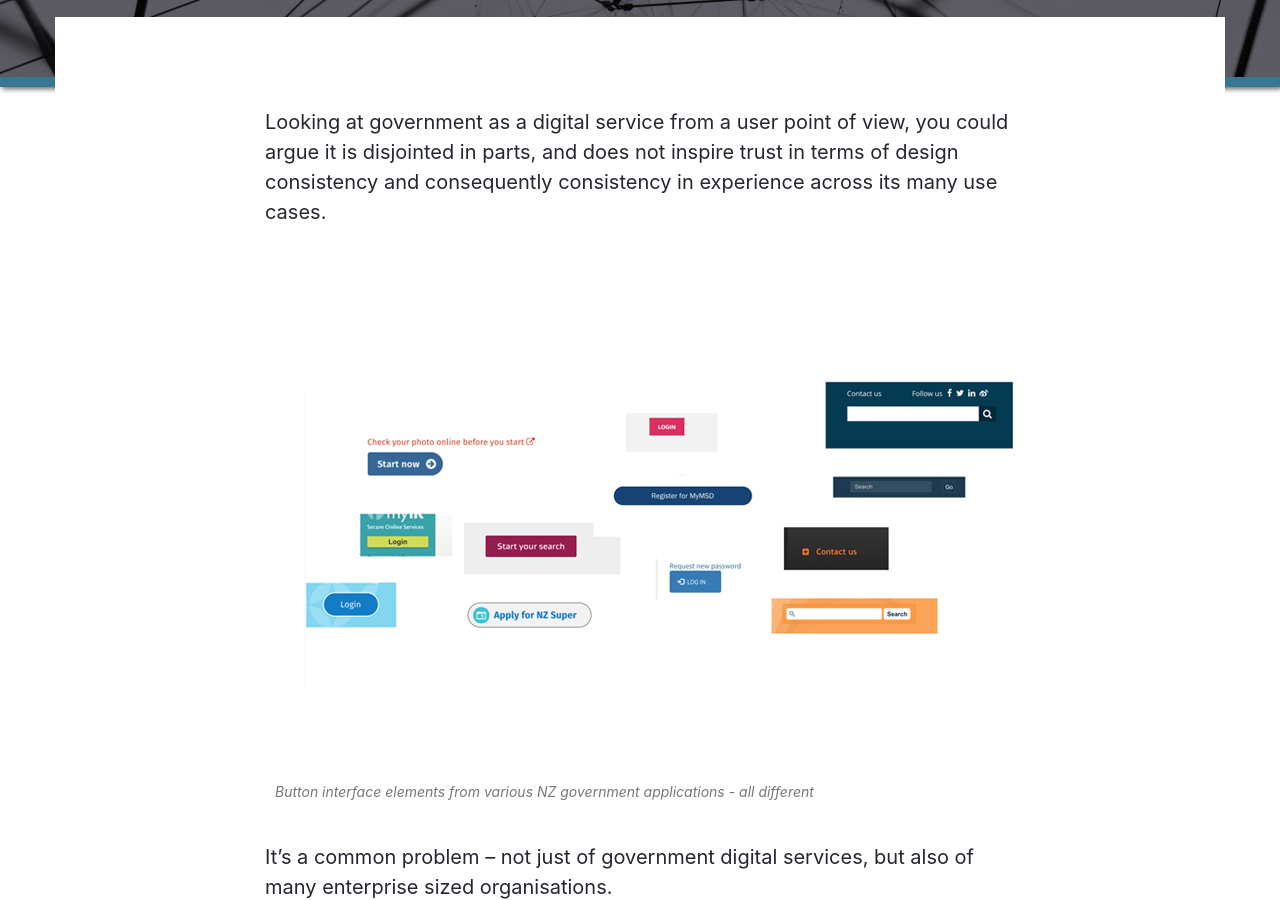
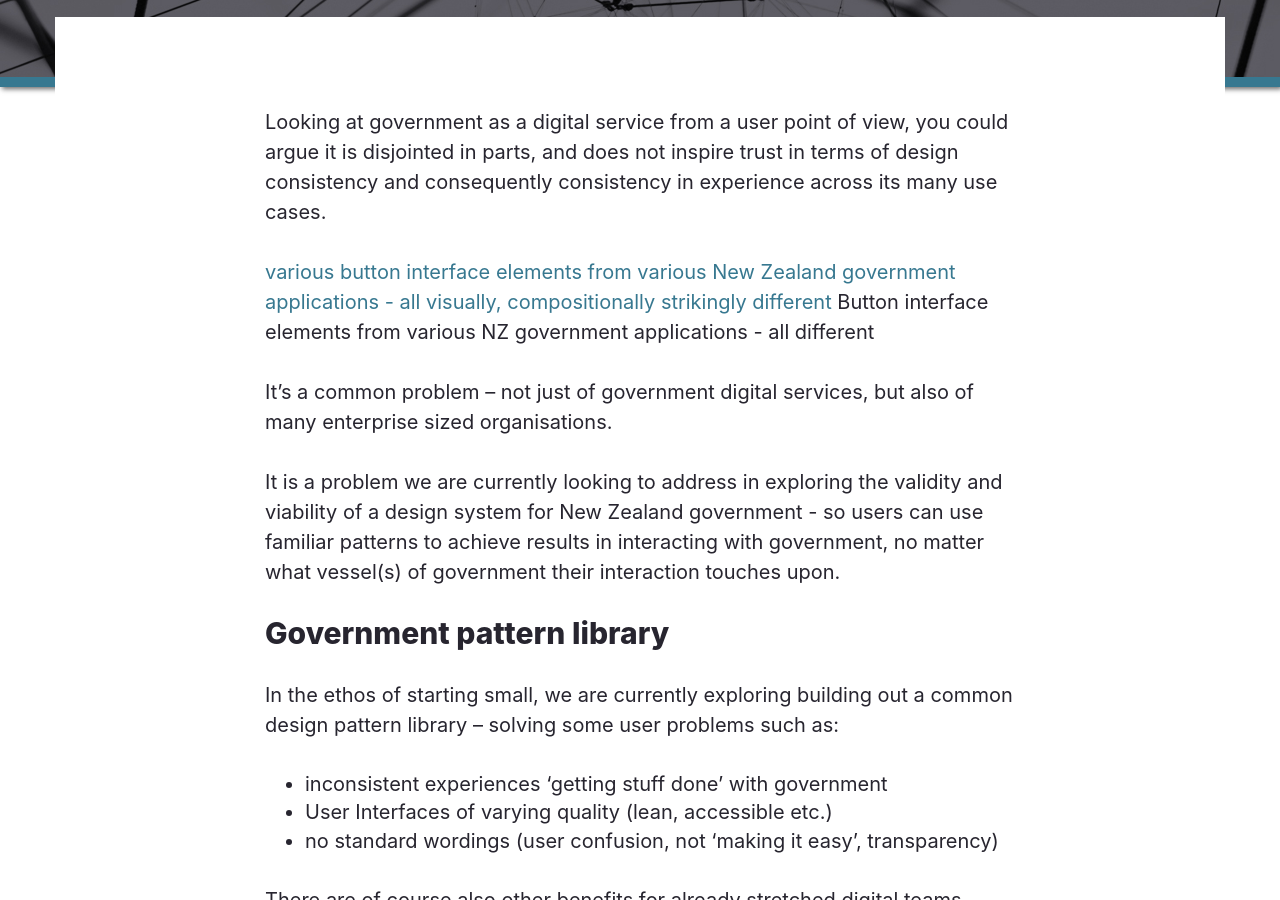
Before and after one commit to mkirkpat/mkirkpat.github.io, a Jekyll site: the page built from _posts/2017-12-20-government-design-system.md, in a window 1280 px wide and 900 px high, scrolled down 523 px. Built offline with Jekyll 4.4.1, drawn with Linux system fonts in a browser that asks for light colours; nearby versions of some CDN libraries.

Commit message:
Update 2017-12-20-government-design-system.md

```diff
--- a/_posts/2017-12-20-government-design-system.md
+++ b/_posts/2017-12-20-government-design-system.md
@@ -8,7 +8,7 @@ date: 2017-12-20
 
 Looking at government as a digital service from a user point of view, you could argue it is disjointed in parts, and does not inspire trust in terms of design consistency and consequently consistency in experience across its many use cases.
 
-![various button interface elements from various New Zealand government applications - all visually, compositionally strikingly different]({{ site.baseurl }}/images/gov-inconsistencies.jpg) <span class="caption text-muted">Button interface elements from various NZ government applications - all different</span>
+[various button interface elements from various New Zealand government applications - all visually, compositionally strikingly different]({{ site.baseurl }}/images/gov-inconsistencies.jpg) Button interface elements from various NZ government applications - all different
 
 It’s a common problem – not just of government digital services, but also of many enterprise sized organisations.
 
```
